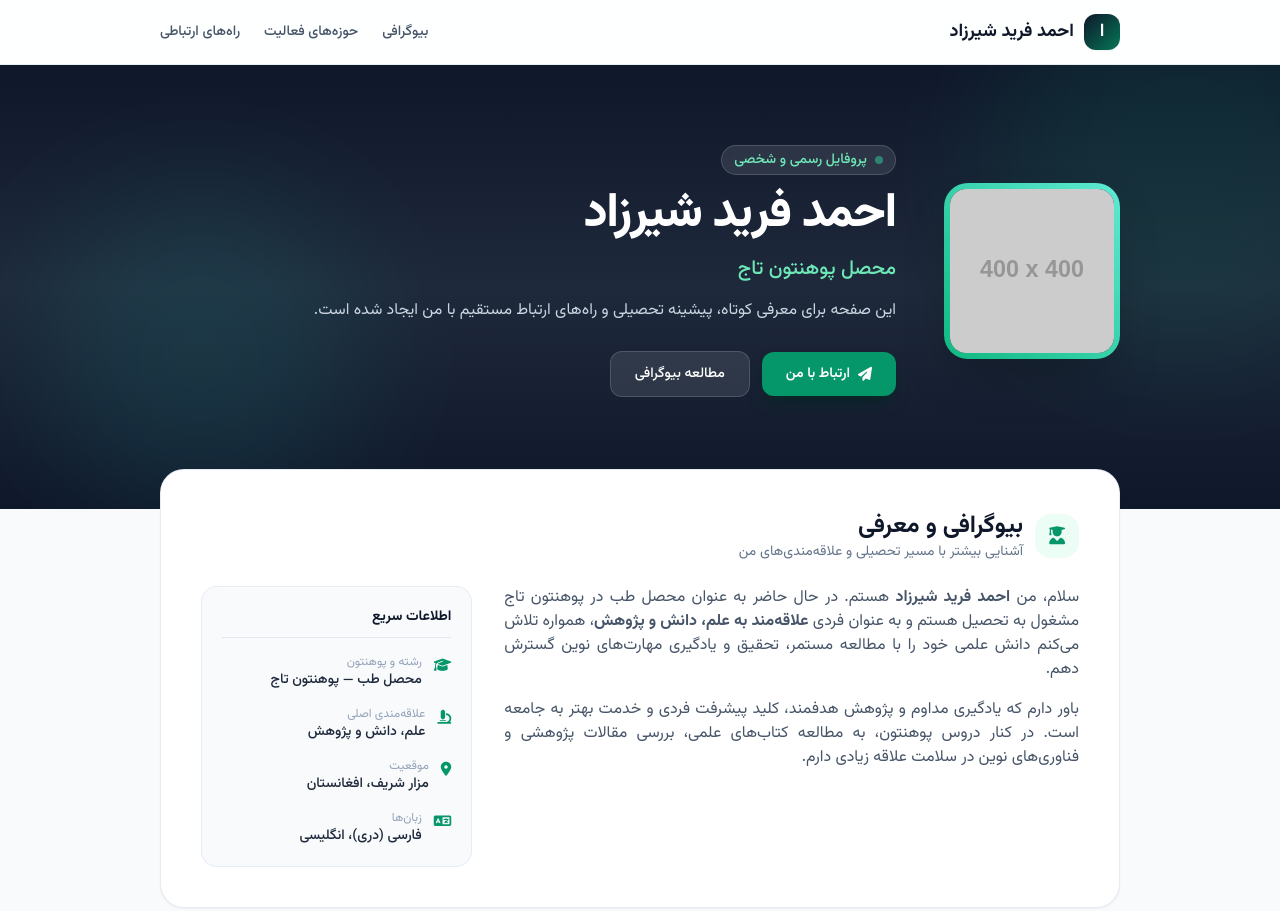
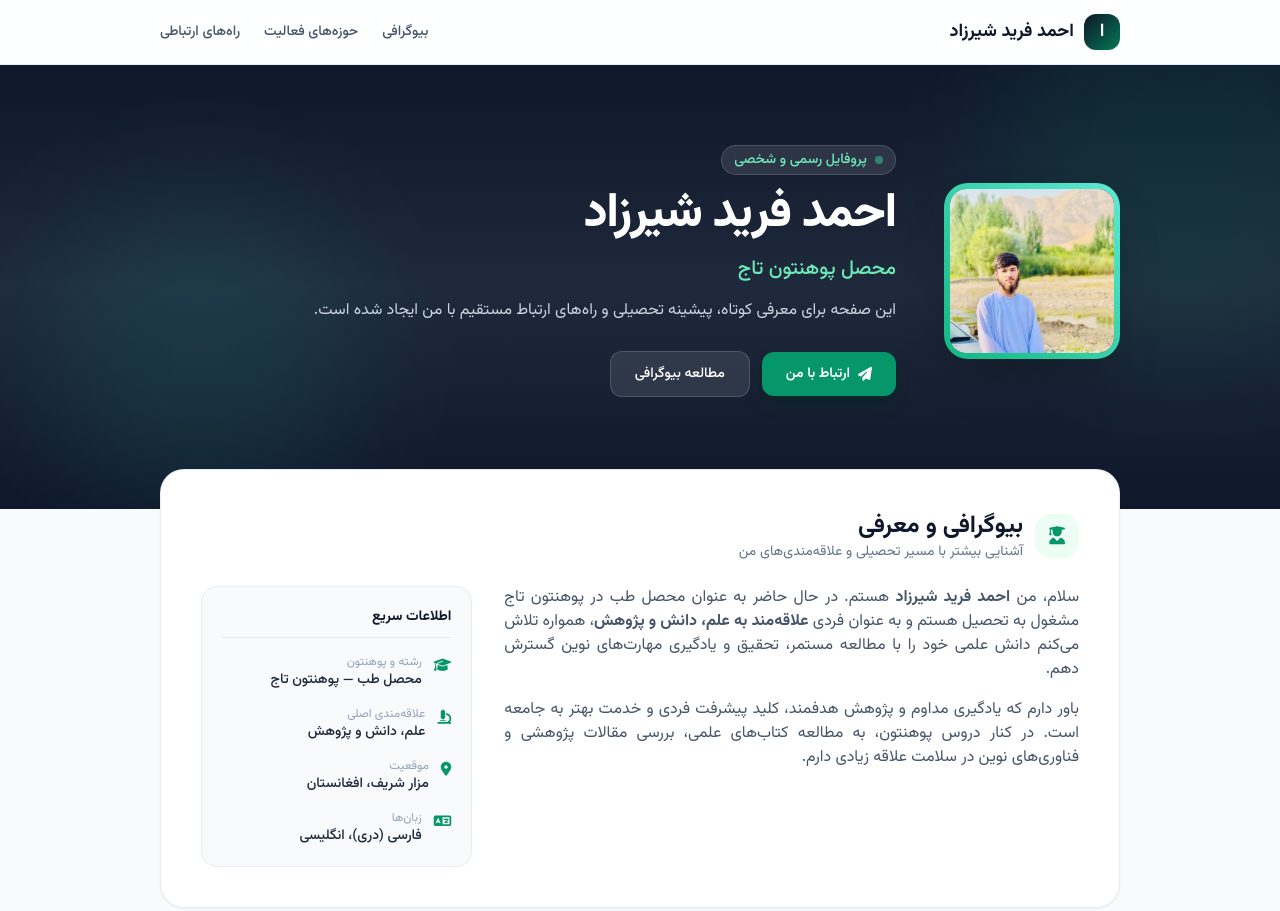
Before and after one commit to faridshirzad/faridshirzad.github.io, a plain HTML site: page index.html in a window 1280 px wide. Shown: the top 911 px of the page. Drawn offline with nearby package versions, Linux system fonts and the light colour scheme; placeholder pictures from the web are drawn by us.

Commit message:
Update index.html

```diff
--- a/index.html
+++ b/index.html
@@ -77,10 +77,9 @@
                 <div class="relative group shrink-0">
                     <div class="w-36 h-36 sm:w-44 sm:h-44 rounded-3xl p-1.5 bg-gradient-to-tr from-emerald-500 to-teal-300 shadow-2xl">
                         <img id="profile-img"
-                             src="https://placehold.co/400x400/0f172a/10b981?text=%D8%A7%D8%AD%D9%85%D8%AF+%D9%81%D8%B1%DB%8C%D8%AF"
-                             onerror="this.src='https://placehold.co/400x400/0f172a/10b981?text=Ahmad+Farid'"
+                             src="profile.jpg"
                              alt="تصویر پروفایل احمد فرید شیرزاد"
-                             class="w-full h-full object-cover rounded-2xl bg-navy-900">
+                             class="w-full h-full object-cover object-top rounded-2xl bg-navy-900">
                     </div>
                     <!-- دکمه تغییر عکس در حالت ویرایش -->
                     <label for="image-upload" id="upload-label" class="hidden absolute -bottom-2 -left-2 w-10 h-10 rounded-xl bg-emerald-600 hover:bg-emerald-500 text-white flex items-center justify-center shadow-lg cursor-pointer transition-transform hover:scale-105" title="تغییر تصویر پروفایل">
```
